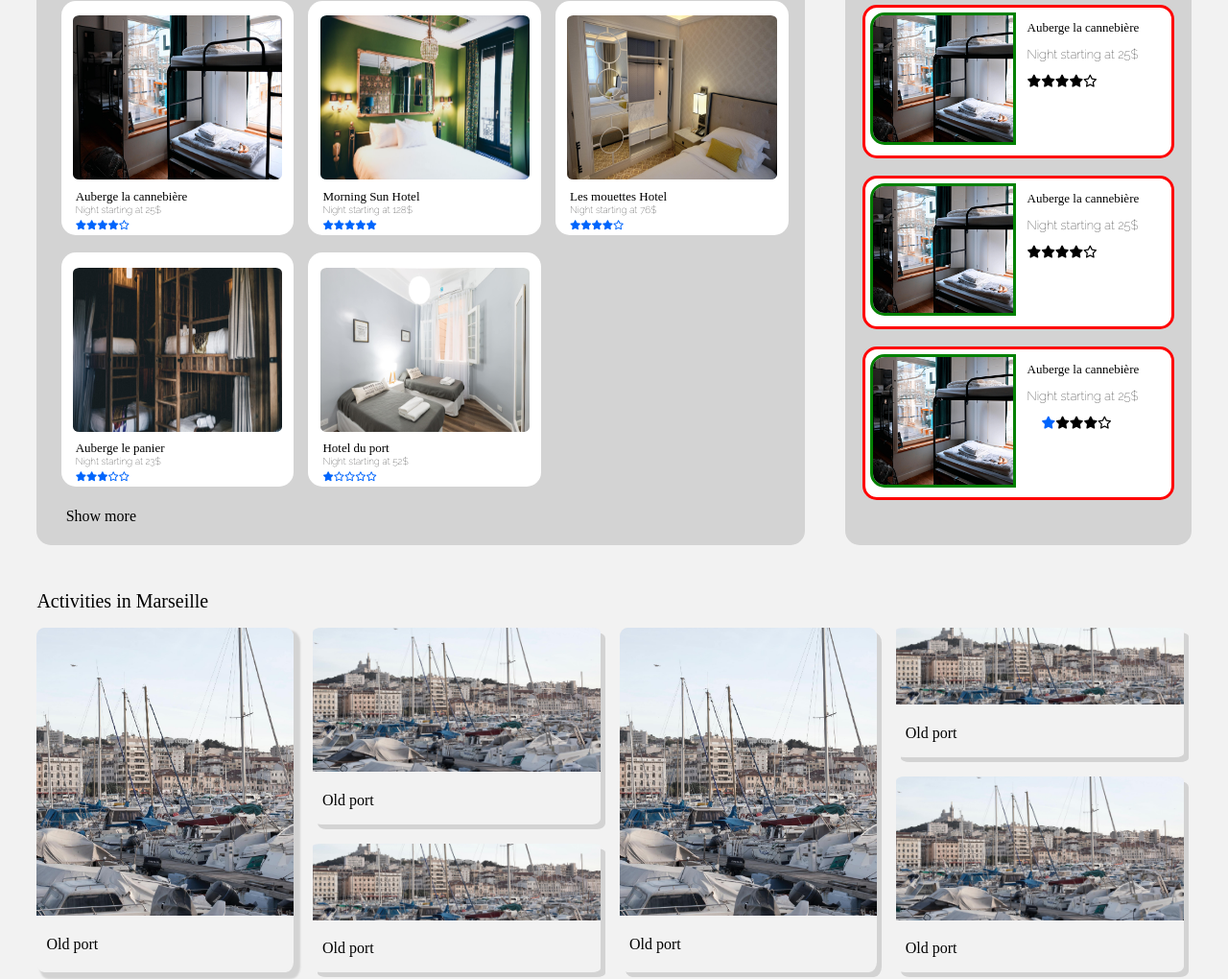
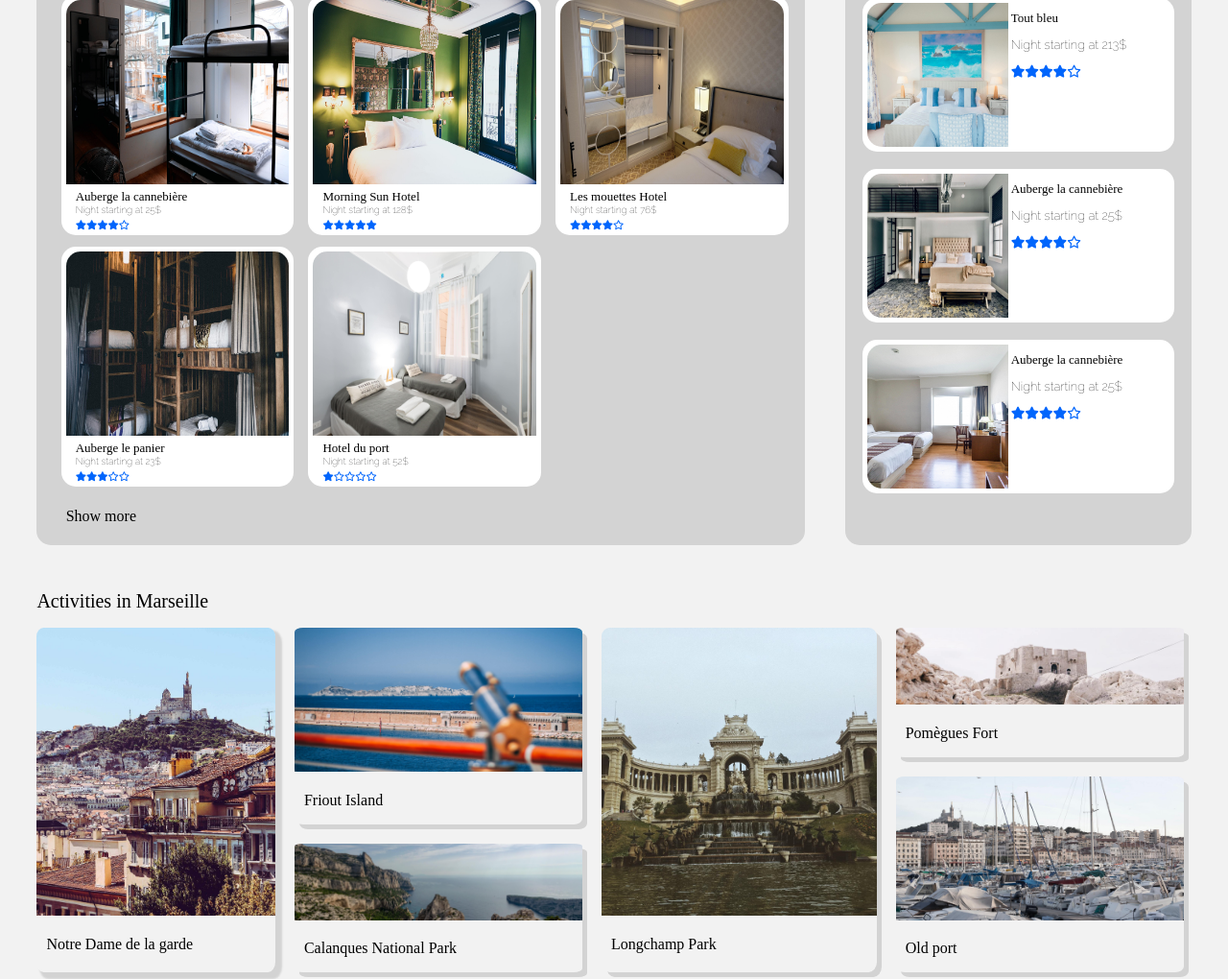
Before and after one commit to Nick-surferboy/Booki, a plain HTML site: page index.html in a window 1280 px wide. Shown: the part 500-1520 px from the top of the page at 96% size. Drawn offline with nearby package versions, Linux system fonts and the light colour scheme.

Commit message:
Fine tuning the accomodations part

```diff
--- a/css/accomodations.css
+++ b/css/accomodations.css
@@ -9,7 +9,6 @@
   grid-template: 50px 250px 250px 60px / auto auto auto;
   background-color: lightgray;
   width: 95%;
-  overflow: hidden;
   grid-gap: 2%;
   padding: 2% 2% 3% 3%;
   border-radius: 15px;
@@ -19,18 +18,42 @@
   display: grid;
   grid-template: auto 16px 16px 16px / auto;
   background-color: white;
-  margin-top: 6px;
-  padding-top: 6px;
+  margin-top: 0px;
+  padding-top: 0px;
   border-radius: 15px;
+  font-size: 10px;
   cursor: pointer;
   overflow: auto;
+}
+
+.cardPopular {
+  display: grid;
+  grid-template: 160px/ 150px 130px;
+  background-color: white;
+  border-radius: 15px;
   font-size: 10px;
+  margin: 5%;
+  cursor: pointer;
+  overflow: auto;
+}
+
+.cardPopular img {
+  border-radius: 15px 0 0 15px;
+  width: 98%;
+  height: 94%;
+  margin: 5px;
+  overflow: hidden;
+}
+
+.cardPopular .info{
+  margin-left: 5px;
+  width: 100%;
 }
 
 .card img {
-  border-radius: 3%;
-  width: 90%;
-  height: 90%;
+  border-radius: 15px 15px 0 0;
+  width: 96%;
+  height: 95%;
   margin: auto;
 }
 
@@ -67,8 +90,6 @@
   color:#0065fc;
 }
 
-
-
 .cardsPopular {
   display: grid;
   background-color: lightgray;
@@ -77,45 +98,28 @@
   display: block;
 }
 
-.cardPopular {
-  display: grid;
-  grid-template: auto / auto auto;
-  background-color: white;
-  border-radius: 15px;
-  cursor: pointer;
-  height: 160px;
-  font-size: 10px;
-  margin: 5%;
-  border: solid red;
-}
+
 
 .accommodations .titreAccP {
-  padding: 20px 0 40px 20px;
+  padding: 20px 0 33px 20px;
   height: 20px;
   font: 20px bolder sans-serif;
 }
 
-.cardPopular img {
-  object-fit: cover;
-  border-radius: 15px 0 0 15px;
-  width: 90%;
-  height: 90%;
-  margin: 5px;
-  border: solid green;
-}
+
 
 .accommodations .titreP {
-  width: 150px;
+  width: auto;
   font: 13px bolder sans-serif;
 }
 
 .accommodations .prixP {
-  width: 150px;
+  width: auto;
   font: 13px;
 }
 
 .accommodations .starP {
-  font: 10px;
+  color:#0065fc;
 }
 
 .sectionActivities {
--- a/index.html
+++ b/index.html
@@ -142,7 +142,22 @@
         <div class="titreAccP">Most popular</div>
         <div class="cardPopular">
           <img
-            src="../images/hebergements/2_large/marcus-loke-WQJvWU_HZFo-unsplash.jpg"
+            src="../images/hebergements/2_large/annie-spratt-Eg1qcIitAuA-unsplash.jpg"
+            alt="Hot air balloons"
+          />
+          <div class="info">
+            <p class="titreP">Tout bleu</p>
+            <p class="prixP">Night starting at 213$</p>
+            <div class="starP">
+              <i class="fa-solid fa-star"></i><i class="fa-solid fa-star"></i
+              ><i class="fa-solid fa-star"></i><i class="fa-solid fa-star"></i
+              ><i class="fa-regular fa-star"></i>
+            </div>
+          </div>
+        </div>
+        <div class="cardPopular">
+          <img
+            src="../images/hebergements/2_large/aw-creative-VGs8z60yT2c-unsplash.jpg"
             alt="Hot air balloons"
           />
           <div class="info">
@@ -157,7 +172,7 @@
         </div>
         <div class="cardPopular">
           <img
-            src="../images/hebergements/2_large/marcus-loke-WQJvWU_HZFo-unsplash.jpg"
+            src="../images/hebergements/2_large/febrian-zakaria-M6S1WvfW68A-unsplash.jpg"
             alt="Hot air balloons"
           />
           <div class="info">
@@ -170,21 +185,6 @@
             </div>
           </div>
         </div>
-        <div class="cardPopular">
-          <img
-            src="../images/hebergements/2_large/marcus-loke-WQJvWU_HZFo-unsplash.jpg"
-            alt="Hot air balloons"
-          />
-          <div class="info">
-            <p class="titreP">Auberge la cannebière</p>
-            <p class="prixP">Night starting at 25$</p>
-            <div class="starP">
-              <i class="fa-solid fa-star star"></i><i class="fa-solid fa-star"></i
-              ><i class="fa-solid fa-star"></i><i class="fa-solid fa-star"></i
-              ><i class="fa-regular fa-star"></i>
-            </div>
-          </div>
-        </div>
       </div>
     </section>
     <section class="sectionActivities">
@@ -192,39 +192,39 @@
       <div class="activities">
         <div class="longCardActivity">
           <img
-            src="./images/activites/2_large/reno-laithienne-QUgJhdY5Fyk-unsplash.jpg"
+            src="./images/activites/2_large/florian-wehde-xW9e8gdotxI-unsplash.jpg"
             alt=""
           />
-          <p>Old port</p>
+          <p>Notre Dame de la garde</p>
         </div>
         <div class="averageCardActivity">
           <img
-            src="./images/activites/2_large/reno-laithienne-QUgJhdY5Fyk-unsplash.jpg"
+            src="./images/activites/2_large/kevin-hikari-rV_Qd1l-VXg-unsplash.jpg"
             alt=""
           />
-          <p>Old port</p>
+          <p>Friout Island</p>
         </div>
         <div class="smallCardActivity">
           <img
-            src="./images/activites/2_large/reno-laithienne-QUgJhdY5Fyk-unsplash.jpg"
+            src="./images/activites/2_large/kilyan-sockalingum-NR8-cBCN3aI-unsplash.jpg"
             alt=""
           />
-          <p>Old port</p>
+          <p>Calanques National Park</p>
         </div>
         <div class="longCardActivity2">
           <img
-            src="./images/activites/2_large/reno-laithienne-QUgJhdY5Fyk-unsplash.jpg"
+            src="./images/activites/2_large/lena-paulin-wH2-EJoDcV0-unsplash.jpg"
             alt=""
           />
-          <p>Old port</p>
+          <p>Longchamp Park</p>
         </div>
 
         <div class="smallCardActivity2">
           <img
-            src="./images/activites/2_large/reno-laithienne-QUgJhdY5Fyk-unsplash.jpg"
+            src="./images/activites/2_large/paul-hermann-QFTrLdQIRhI-unsplash.jpg"
             alt=""
           />
-          <p>Old port</p>
+          <p>Pomègues Fort</p>
         </div>
         <div class="averageCardActivity2">
           <img
```
